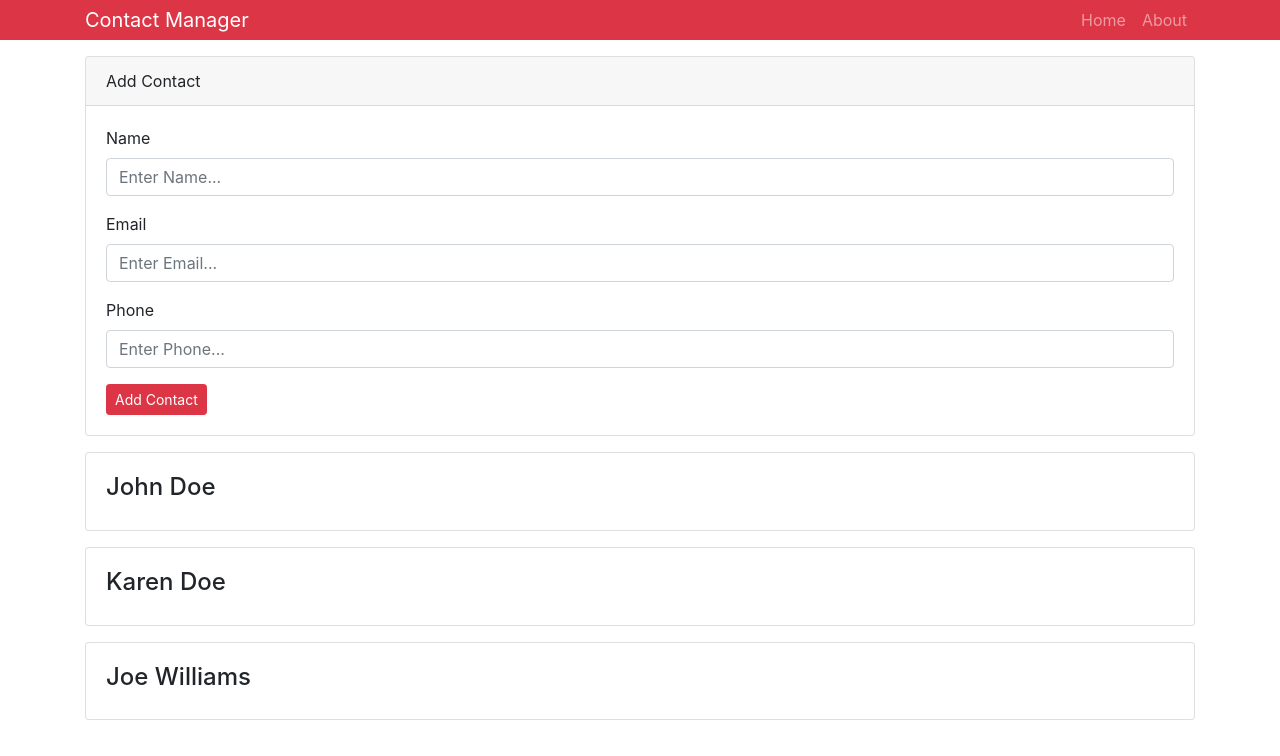
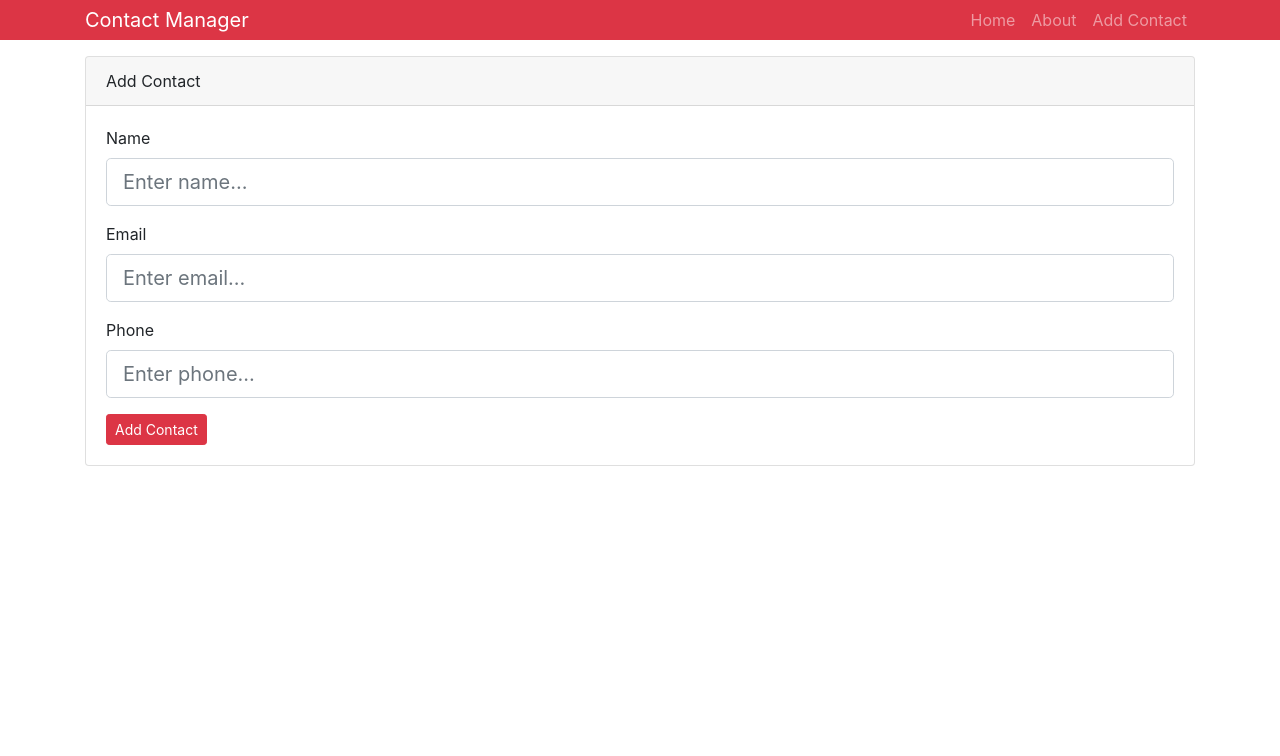
Before and after one commit to donal-crotty/contactmanager, a React (Create React App) app: page /contact/add in a window 1280 px wide. Shown: the top 756 px of the page. Built offline with nearby package versions, Linux system fonts and the light colour scheme.

Commit message:
Input validation, Implemented React-Router, seperated out pages

```diff
--- a/src/App.js
+++ b/src/App.js
@@ -1,8 +1,9 @@
 import React, { Component } from 'react';
+import { BrowserRouter as Router, Route, Switch } from 'react-router-dom';
 import Contacts from './components/contacts/Contacts';
+import AddContact from './components/contacts/AddContact';
 import Header from './components/layout/Header';
-import AddContact from './components/contacts/AddContact';
-
+import About from './components/pages/About';
 import { Provider } from './context';
 
 import 'bootstrap/dist/css/bootstrap.min.css';
@@ -11,13 +12,18 @@
   render() {
     return (
       <Provider>
-        <div className="App">
-          <Header branding="Contact Manager" />
-          <div className="container">
-            <AddContact />
-            <Contacts />
+        <Router>
+          <div className="App">
+            <Header branding="Contact Manager" />
+            <div className="container">
+              <Switch>
+                <Route exact path="/" component={Contacts} />
+                <Route exact path="/contact/add" component={AddContact} />
+                <Route exact path="/about" component={About} />
+              </Switch>
+            </div>
           </div>
-        </div>
+        </Router>
       </Provider>
     );
   }
--- a/src/components/contacts/AddContact.js
+++ b/src/components/contacts/AddContact.js
@@ -1,19 +1,33 @@
 import React, { Component } from 'react';
 import { Consumer } from '../../context';
+import TextInputGroup from '../layout/TextInputGroup';
 import uuid from 'uuid';
 
 class AddContact extends Component {
   state = {
     name: '',
     email: '',
-    phone: ''
+    phone: '',
+    errors: {}
   };
 
   onSubmit = (dispatch, e) => {
     e.preventDefault();
 
     const { name, email, phone } = this.state;
-
+    //Check for Errors
+    if (name === '') {
+      this.setState({ errors: { name: 'Name is required' } });
+      return;
+    }
+    if (email === '') {
+      this.setState({ errors: { email: 'Email is required' } });
+      return;
+    }
+    if (phone === '') {
+      this.setState({ errors: { phone: 'Phone is required' } });
+      return;
+    }
     const newContact = {
       id: uuid(),
       name,
@@ -22,16 +36,18 @@
     };
 
     dispatch({ type: 'ADD_CONTACT', payload: newContact });
+    //Clear state
     this.setState({
       name: '',
       email: '',
-      phone: ''
+      phone: '',
+      errors: {}
     });
   };
   onChange = e => this.setState({ [e.target.name]: e.target.value });
 
   render() {
-    const { name, email, phone } = this.state;
+    const { name, email, phone, errors } = this.state;
     return (
       <Consumer>
         {value => {
@@ -41,39 +57,31 @@
               <div className="card-header">Add Contact</div>
               <div className="card-body">
                 <form onSubmit={this.onSubmit.bind(this, dispatch)}>
-                  <div className="form-group">
-                    <label htmlFor="name">Name</label>
-                    <input
-                      type="text"
+                  <TextInputGroup
+                    label="Name"
                     name="name"
-                      className="form-control form-control-g"
-                      placeholder="Enter Name..."
+                    placeholder="Enter name..."
                     value={name}
                     onChange={this.onChange}
+                    error={errors.name}
                   />
-                  </div>
-                  <div className="form-group">
-                    <label htmlFor="email">Email</label>
-                    <input
+                  <TextInputGroup
                     type="email"
+                    label="Email"
                     name="email"
-                      className="form-control form-control-g"
-                      placeholder="Enter Email..."
+                    placeholder="Enter email..."
                     value={email}
                     onChange={this.onChange}
+                    error={errors.email}
                   />
-                  </div>
-                  <div className="form-group">
-                    <label htmlFor="phone">Phone</label>
-                    <input
-                      type="text"
+                  <TextInputGroup
+                    label="Phone"
                     name="phone"
-                      className="form-control form-control-g"
-                      placeholder="Enter Phone..."
+                    placeholder="Enter phone..."
                     value={phone}
                     onChange={this.onChange}
+                    error={errors.phone}
                   />
-                  </div>
                   <input
                     type="submit"
                     value="Add Contact"
--- a/src/components/contacts/Contacts.js
+++ b/src/components/contacts/Contacts.js
@@ -12,6 +12,9 @@
           const { contacts } = value;
           return (
             <Fragment>
+              <h1 className="display-4 mb-2">
+                <span className="text-danger">Contact</span> List
+              </h1>
               {contacts.map(contact => (
                 <Contact key={contact.id} contact={contact} />
               ))}
--- a/src/components/layout/Header.js
+++ b/src/components/layout/Header.js
@@ -1,19 +1,31 @@
 import React from 'react';
 import PropTypes from 'prop-types';
+import { Link } from 'react-router-dom';
 
 const Header = props => {
-  const {branding} = props;
+  const { branding } = props;
   return (
     <nav className="navbar navbar-expand-sm navbar-dark bg-danger mb-3 py-0">
       <div className="container">
-        <a href="/" className="navbar-brand">{branding}</a>
+        <a href="/" className="navbar-brand">
+          {branding}
+        </a>
         <div>
           <ul className="navbar-nav mr-auto">
             <li className="nav-item">
-              <a href="/" className="nav-link">Home</a>
+              <a href="/" className="nav-link">
+                Home
+              </a>
             </li>
             <li className="nav-item">
-              <a href="/" className="nav-link">About</a>
+              <a href="/about" className="nav-link">
+                About
+              </a>
+            </li>
+            <li className="nav-item">
+              <a href="/contact/add" className="nav-link">
+                Add Contact
+              </a>
             </li>
           </ul>
         </div>
@@ -23,9 +35,9 @@
 };
 Header.defaultProps = {
   branding: 'My App'
-}
+};
 Header.propTypes = {
   branding: PropTypes.string.isRequired
-}
+};
 
 export default Header;
--- /dev/null
+++ b/src/components/layout/TextInputGroup.js
@@ -0,0 +1,45 @@
+import React from 'react';
+import PropTypes from 'prop-types';
+import classnames from 'classnames';
+
+const TextInputGroup = ({
+  label,
+  name,
+  value,
+  placeholder,
+  type,
+  onChange,
+  error
+}) => {
+  return (
+    <div className="form-group">
+      <label htmlFor={name}>{label}</label>
+      <input
+        type={type}
+        name={name}
+        className={classnames('form-control form-control-lg', {
+          'is-invalid': error
+        })}
+        placeholder={placeholder}
+        value={value}
+        onChange={onChange}
+      />
+      {error && <div className="invalid-feedback">{error}</div>}
+    </div>
+  );
+};
+
+TextInputGroup.propTypes = {
+  name: PropTypes.string.isRequired,
+  label: PropTypes.string.isRequired,
+  placeholder: PropTypes.string.isRequired,
+  value: PropTypes.string.isRequired,
+  type: PropTypes.string.isRequired,
+  onChange: PropTypes.func.isRequired,
+  error: PropTypes.string
+};
+TextInputGroup.defaultProps = {
+  type: 'text'
+};
+
+export default TextInputGroup;
--- /dev/null
+++ b/src/components/pages/About.js
@@ -0,0 +1,11 @@
+import React from 'react';
+
+export default () => {
+  return (
+    <div>
+      <h1 className="dislay-4">About Contact Manager</h1>
+      <p className="lead">Simple app to manage contacts</p>
+      <p className="text-secondary">Version 1.0.0</p>
+    </div>
+  );
+};
```
Lines whose indentation alone changed are shown as unchanged.
